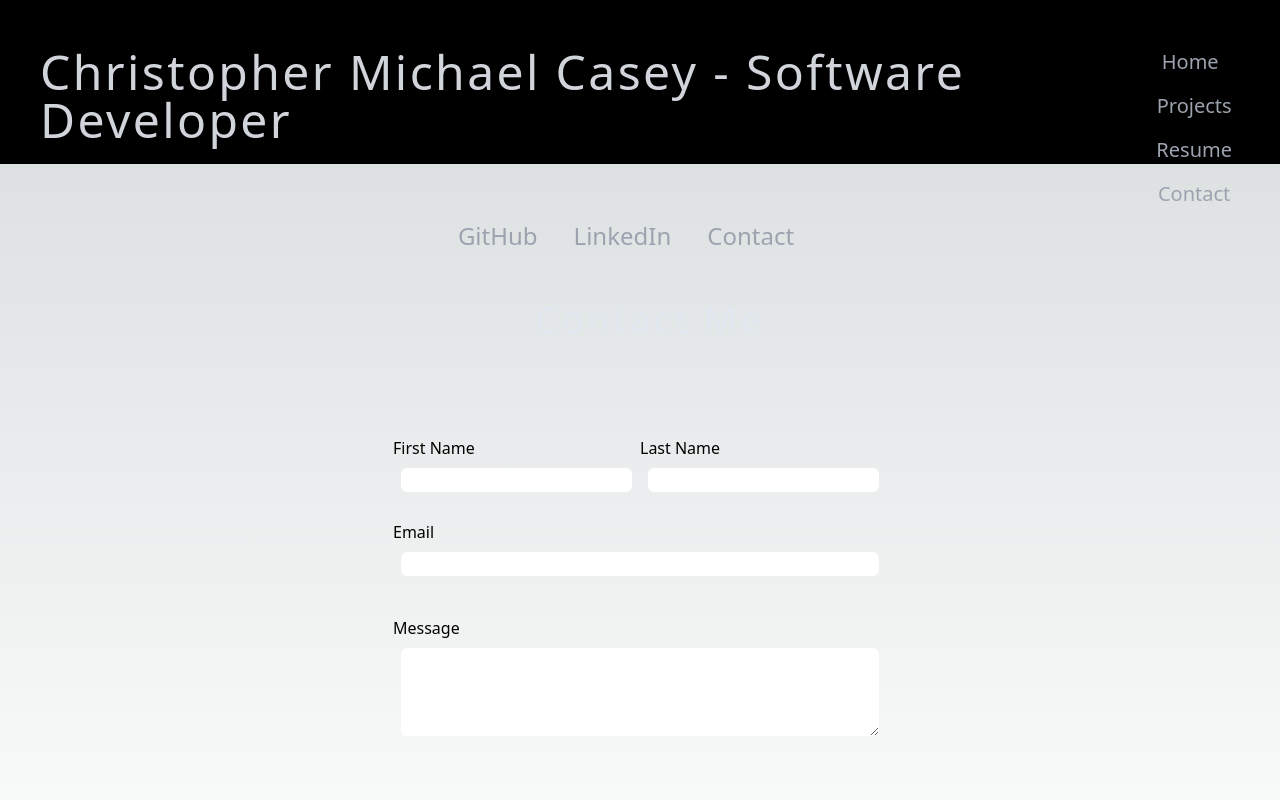
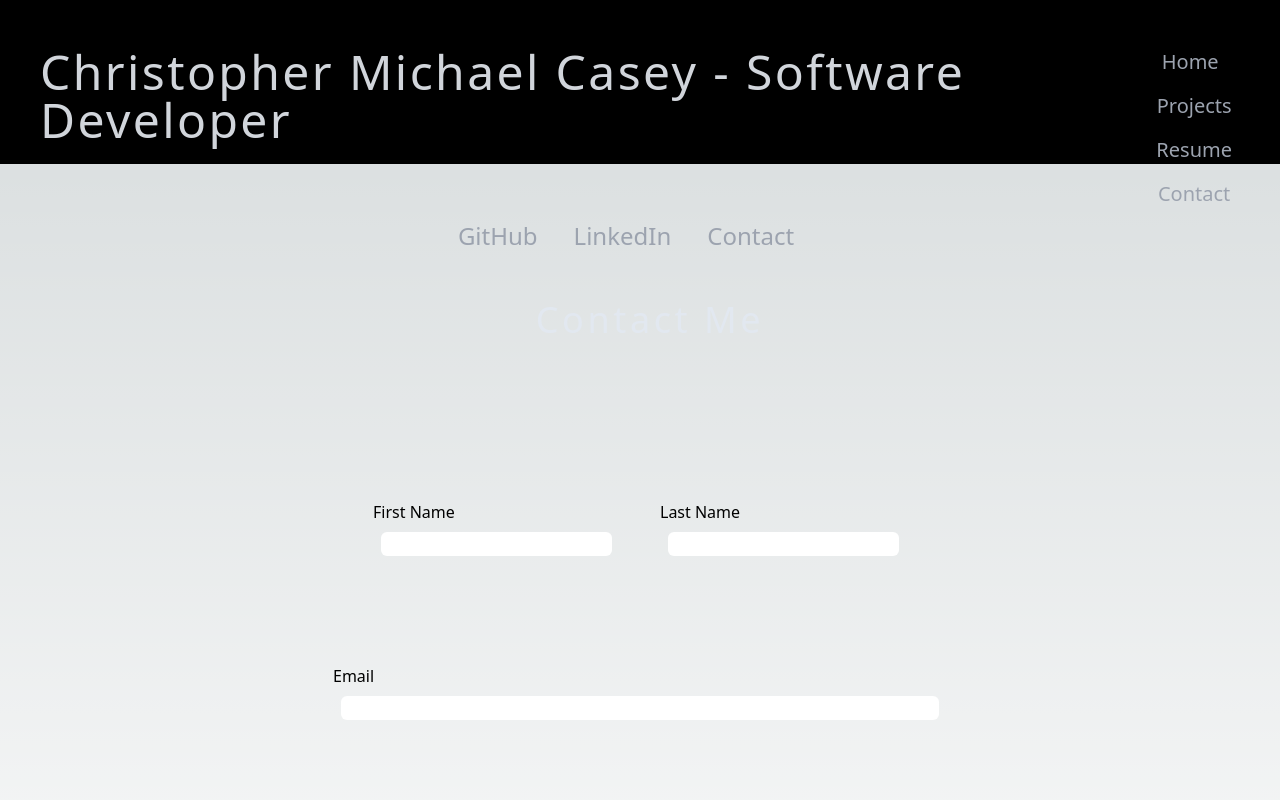
Before and after one commit to ChrisCasey-codestuff/MyPort, a Next.js app: page /contact in a window 1280 px wide. Shown: the top 800 px of the page. Built offline with nearby package versions, Linux system fonts and the light colour scheme.

Commit message:
adds contact form

```diff
--- a/components/Footer.js
+++ b/components/Footer.js
@@ -1,6 +1,6 @@
 function Footer() {
   return (
-    <footer className="m-5">
+    <footer className="sm:flex sm:flex-row sm:justify-center lg:justify-normal md:justify-normal sm:items-center m-4">
       <p className="text-slate-200 font-extrathin">Copyright &copy; All Rights Reserved {new Date().getFullYear()} Chris Casey </p>
     </footer>
   )
--- a/components/Header.js
+++ b/components/Header.js
@@ -35,7 +35,7 @@ function Header() {
       </ul>
     </nav>
   </header>
-  <div className="flex flex-row justify-center mr-2">
+  <div className="flex flex-row justify-center lg:mr-2  md:mr-2 sm:mr-4">
     <a href="https://github.com/ChrisCasey-codestuff">
       <p data-aos="fade-right" data-aos-duration="1500" className="text-gray-400 hover:text-gray-500 text-2xl mr-5 p-2 mt-12 font-extralight rounded-sm">GitHub</p>
     </a>
--- a/pages/contact.js
+++ b/pages/contact.js
@@ -7,24 +7,24 @@ export default function Contact() {
   return (
     <main className="flex flex-col items-center justify-center mt-10">
       <p className="text-4xl font-extralight tracking-widest text-slate-200 ml-5">Contact Me</p>
-      <div className="flex flex-row mt-14 mb-32">
+      <div className="flex flex-row mt-10 mb-32">
         <div>
-          <form className="flex flex-col p-5 rounded-md" action="https://getform.io/f/ab2831ce-9681-4e89-9a86-6652d337ba8c" method="POST">
-            <div className="flex flex-row pb-5 pt-5">
-              <div className="flex flex-col">
+          <form className="flex flex-col p-10 rounded-md" action="https://getform.io/f/ab2831ce-9681-4e89-9a86-6652d337ba8c" method="POST">
+            <div className="flex flex-row justify-start pb-5 pt-5 m-10">
+              <div className="flex flex-col m-5">
               <p>First Name</p>
               <input type="text" name="first name" className="m-2 rounded-md"></input>
               </div>
-              <div className="flex flex-col">
+              <div className="flex flex-col m-5">
                 <p>Last Name</p>
               <input type="text" name="last name" className="m-2 rounded-md"></input>
               </div>
             </div>
-            <div className="flex flex-col">
+            <div className="flex flex-col m-5">
             <p>Email</p>
             <input type="text" name="email" className="m-2 mb-10 rounded-md"></input>
             </div>
-            <div className="flex flex-col">
+            <div className="flex flex-col m-5">
               <p>Message</p>
               <textarea name="message"className="m-2 pt-10 rounded-md"></textarea>
             </div>
--- a/pages/resume.js
+++ b/pages/resume.js
@@ -18,7 +18,7 @@ export default function Resume() {
       </div>
       <h2 className="flex text-gray-400 font-extrathin text-lg italic ml-16 mt-10 w-5/6 sm:mr-10 lg:mr-0 md:mr-0">“True education is a kind of never ending story — a matter of continual beginnings, of habitual fresh starts, of persistent newness.”
          ― J. R. R. Tolkien</h2>
-         <div className="flex flex-row justify-center w-1/2 mt-10 lg:pl-32 md:pl-32 sm:pl-60 lg:pr-24">
+         <div className="flex flex-row justify-center w-1/2 mt-10 lg:pl-32 md:pl-8 sm:pl-60 lg:pr-24">
          <h3 className="text-gray-300 text-4xl font-extralight">Skills</h3>
          </div>
       <div className="flex lg:flex-row md:flex-row sm:flex-col justify-center">
```
